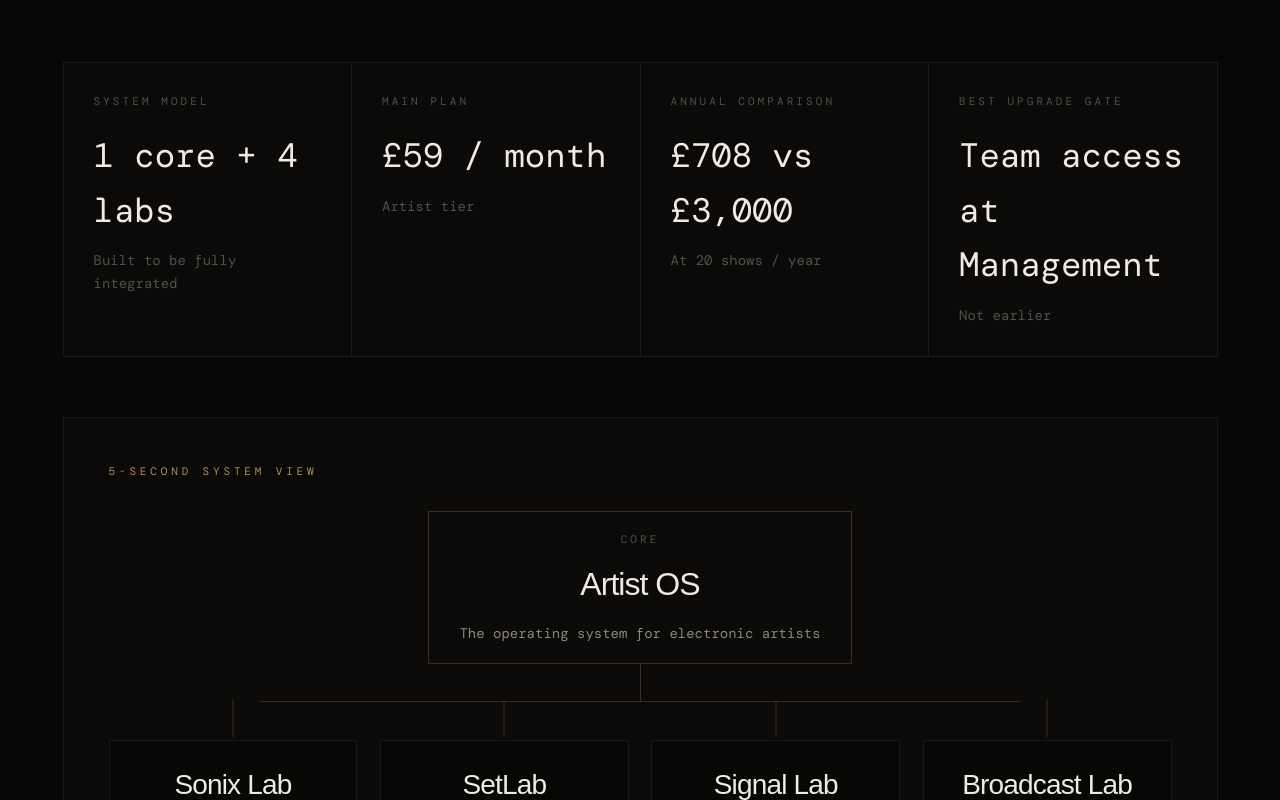
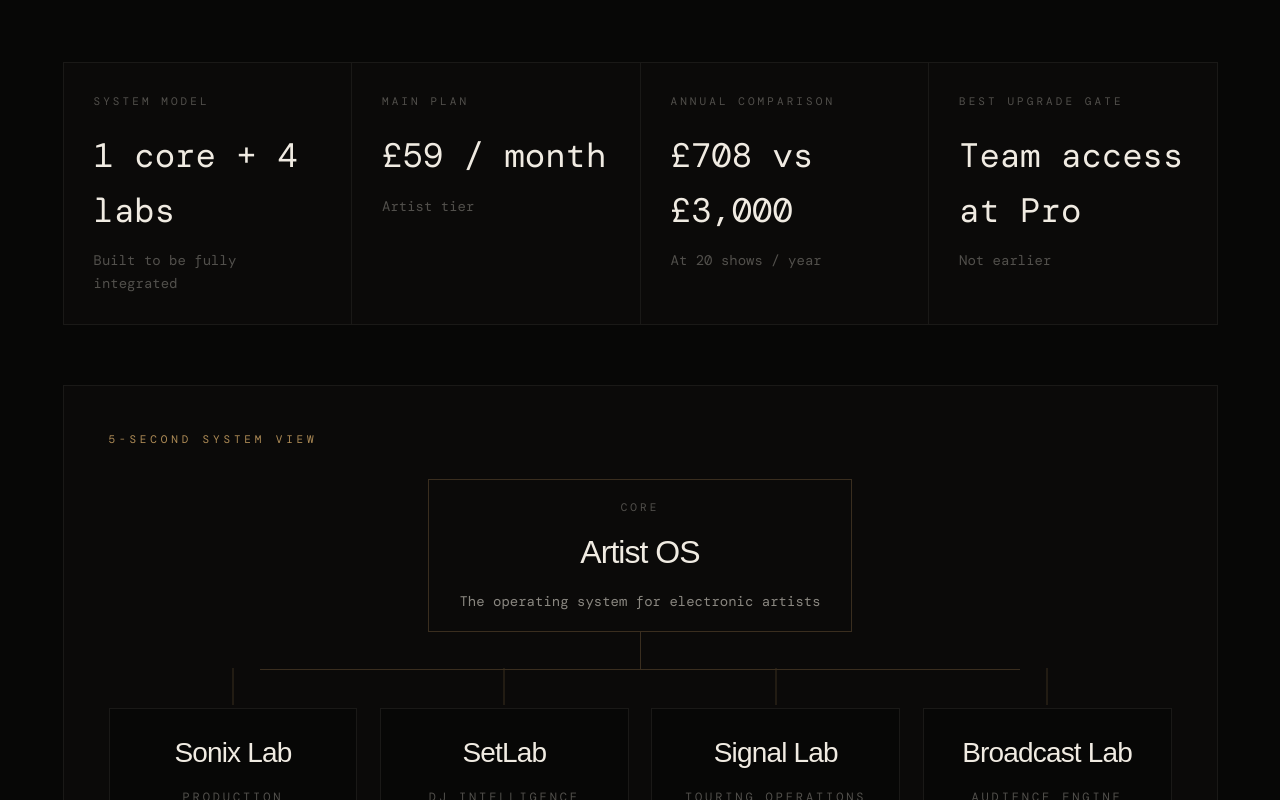
Before and after one commit to absoluteisherenow/modular-suite, a Next.js app: page / in a window 1280 px wide. Shown: the part 860-1660 px from the top of the page. Built offline with nearby package versions, Linux system fonts and the light colour scheme; a web font is replaced by a local one.

Commit message:
fix: revert to Team access at Pro (not Management)

```diff
--- a/src/app/page.tsx
+++ b/src/app/page.tsx
@@ -117,7 +117,7 @@ const faqs = [
   },
   {
     q: 'When does team access start?',
-    a: 'At Management. Creator and Artist stay single-user to keep the upgrade path clean and focused on the solo artist use case.',
+    a: 'At Pro. Creator and Artist stay single-user to keep the upgrade path clean and focused on the solo artist use case.',
   },
   {
     q: 'What is the main commercial argument?',
@@ -183,7 +183,7 @@ export default function ModularSuiteLandingPage() {
                 ['System model', '1 core + 4 labs', 'Built to be fully integrated'],
                 ['Main plan', '£59 / month', 'Artist tier'],
                 ['Annual comparison', '£708 vs £3,000', 'At 20 shows / year'],
-                ['Best upgrade gate', 'Team access at Management', 'Not earlier'],
+                ['Best upgrade gate', 'Team access at Pro', 'Not earlier'],
               ].map(([label, value, sub]) => (
                 <div key={label} className="bg-[#0b0a09] p-8">
                   <div className="text-[11px] uppercase tracking-[0.28em] text-[#52504c]">{label}</div>
@@ -304,7 +304,7 @@ export default function ModularSuiteLandingPage() {
                 A clean ladder from solo artist to full operation.
               </h2>
               <p className="mx-auto mt-8 max-w-4xl text-[18px] md:text-[24px] leading-[1.9] text-[#8a8780]">
-                Creator and Artist stay single-user. Team access starts at Management. Artist is the power middle plan and the clearest commercial choice for touring acts.
+                Creator and Artist stay single-user. Team access starts at Pro. Artist is the power middle plan and the clearest commercial choice for touring acts.
               </p>
             </div>
             <div className="mt-16 grid gap-px border border-[#1a1917] bg-[#1a1917] lg:grid-cols-4">
```
